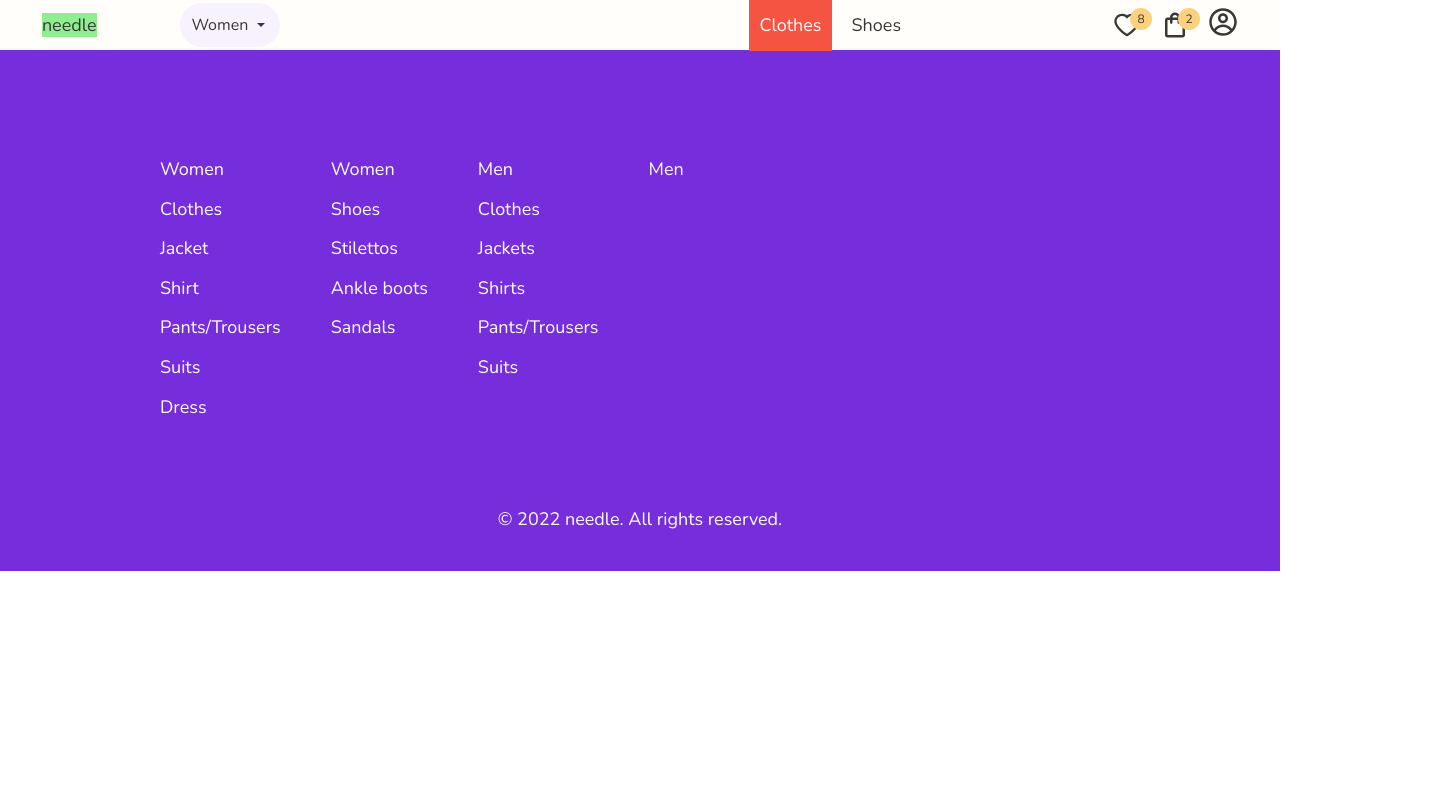
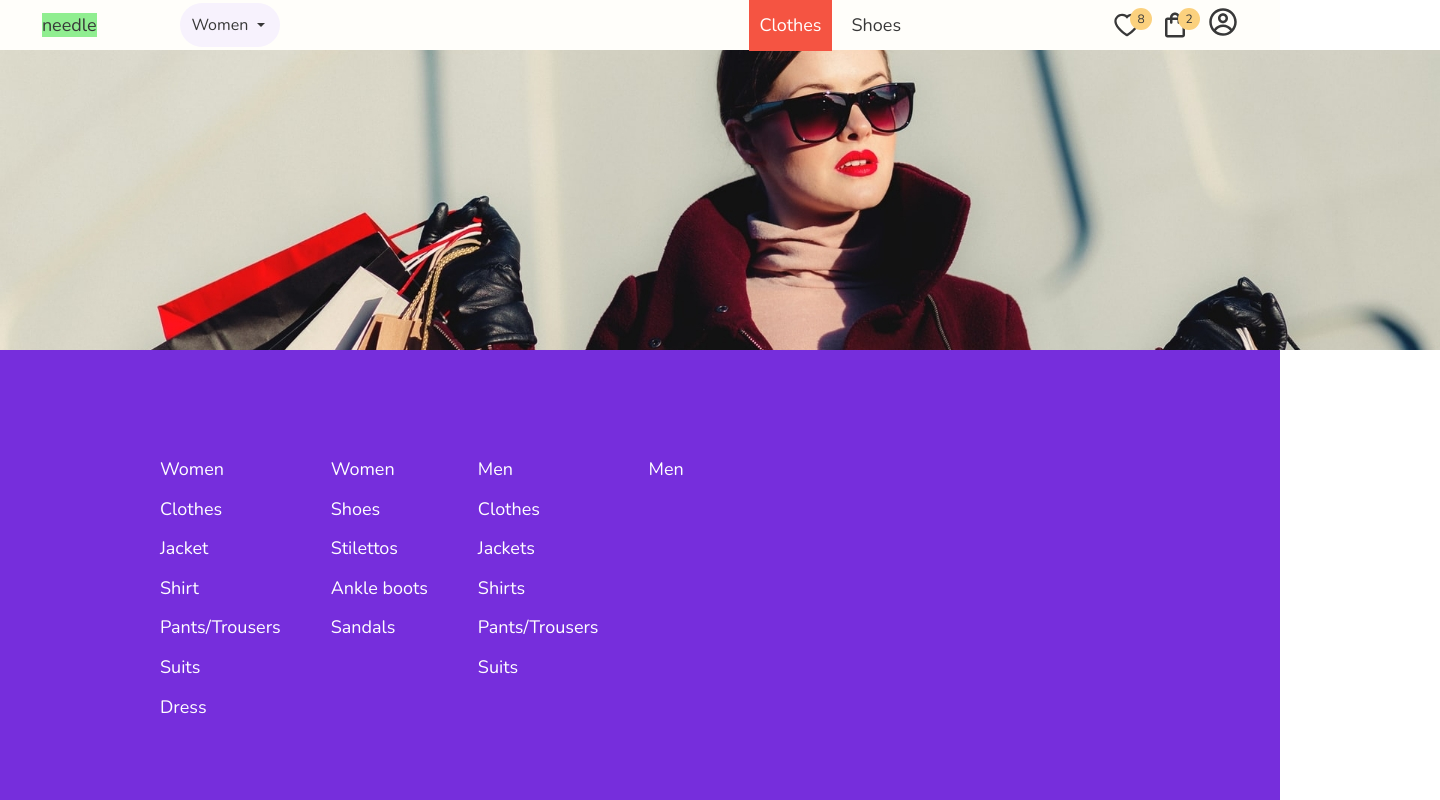
Before and after one commit to moisens/needle, a React (Vite) app: page /women-clothes in a window 1280 px wide. Shown: the top 800 px of the page, 1440 px wide, since content can reach past the window. Built offline with nearby package versions, Linux system fonts and the light colour scheme.

Commit message:
header clothes

```diff
--- a/src/App.tsx
+++ b/src/App.tsx
@@ -1,5 +1,5 @@
-import './App.scss';
-import { BrowserRouter, Routes, Route } from 'react-router-dom';
+import "./App.scss";
+import { BrowserRouter, Routes, Route } from "react-router-dom";
 import Nav from "./components/nav/Nav";
 import LandingPage from "./pages/Landing.page";
 import Women from "./pages/Women.page";
@@ -8,24 +8,21 @@ import ClothesWomen from "./pages/ClothesWomen.page";
 import ShoesWomen from "./pages/ShoesWomen.page";
 import Footer from "./components/footer/Footer";
 
-
-
 const App = () => {
-
   return (
     <BrowserRouter>
       <Nav />
       <Routes>
         <Route path="/" element={<LandingPage />} />
-      <Route path="/women" element={<Women />} >
-        <Route path="women-clothes" element={<ClothesWomen />} />
-        <Route path="women-shoes" element={<ShoesWomen />} />
-      </Route>
+        <Route path="/women" element={<Women />} />
+        <Route path="/women-clothes" element={<ClothesWomen />} />
+        <Route path="/women-shoes" element={<ShoesWomen />} />
+
         <Route path="/men" element={<Men />}></Route>
       </Routes>
       <Footer />
     </BrowserRouter>
-  )
-}
+  );
+};
 
-export default App
+export default App;
--- /dev/null
+++ b/src/components/headers/Headerclothes.tsx
@@ -0,0 +1,13 @@
+import "./head.scss"
+
+type Props = {}
+
+const Headerclothes = (props: Props) => {
+  return (
+    <header className="clothes-header-container">
+      <section className="clothes-header-content"></section>
+    </header>
+  )
+}
+
+export default Headerclothes;
--- /dev/null
+++ b/src/components/headers/head.scss
@@ -0,0 +1,16 @@
+@use "../../scss/mixins";
+@use "../../scss/variables";
+
+.clothes-header-container {
+  background-color: variables.$bck-yellow;
+
+  .clothes-header-content {
+    width: 1440px;
+    height: 300px;
+    margin: 0 auto;
+    background-image: url("../../assets/header-shopping.jpg");
+    background-repeat: no-repeat;
+    background-position: top;
+    background-size: cover;
+  }
+}
--- a/src/pages/ClothesWomen.page.tsx
+++ b/src/pages/ClothesWomen.page.tsx
@@ -1,8 +1,11 @@
-
+import "../pages/pages.scss";
+import Headerclothes from "../components/headers/Headerclothes";
 
 const ClothesWomen = () => {
   return (
-    <div>ClothesWomen</div>
+    <main className="pages-container">
+      <Headerclothes />
+    </main>
   )
 }
 
```
Also changed, not shown: src/assets/header-shopping.jpg (added). Lines whose indentation alone changed are shown as unchanged.
